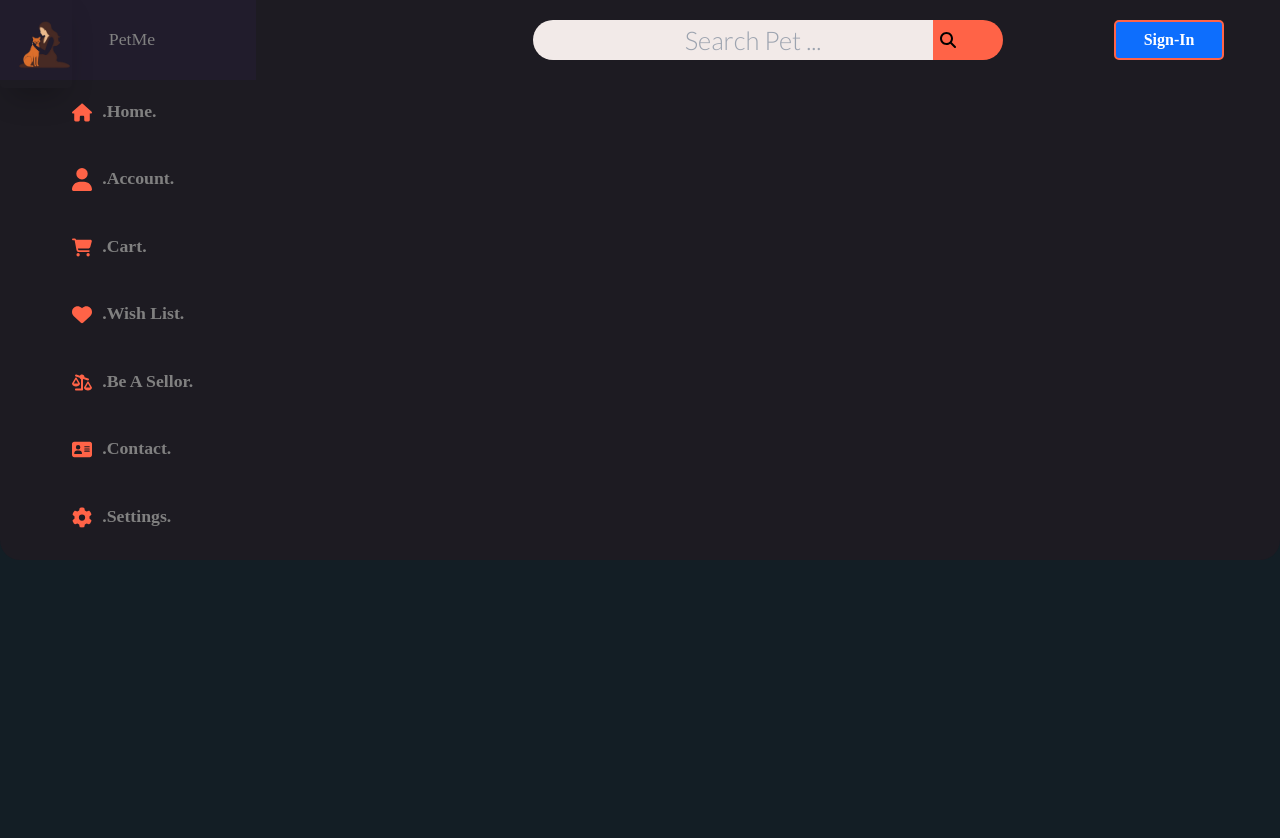
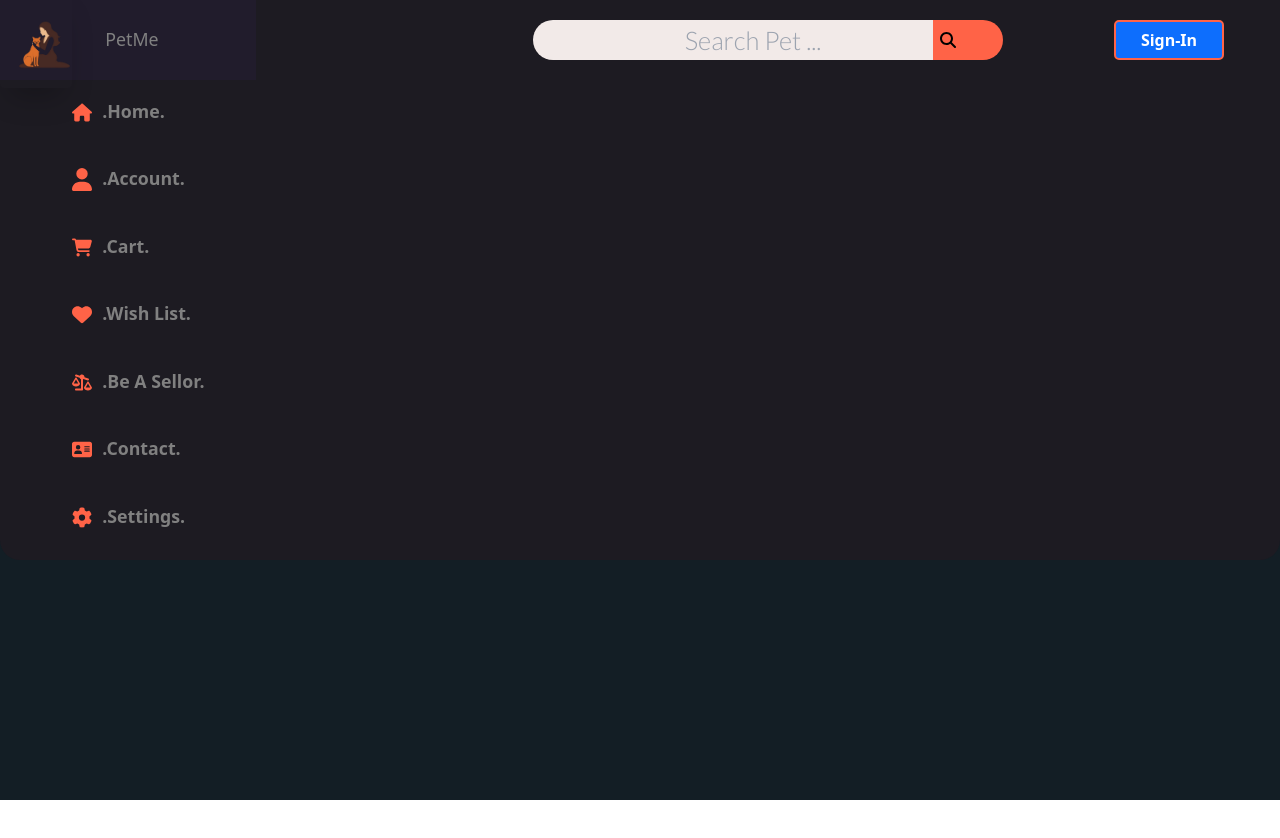
Before and after one commit to ArunavaCoderEm/PetMe-Home-For-Pets, a React (Vite) app: page /contact in a window 1280 px wide. Shown: the top 838 px of the page. After the commit the page ends 800 px from the top, so only its background shows below. Built offline with nearby package versions, Linux system fonts and the light colour scheme.

Commit message:
okay push will see it later

```diff
--- a/src/App.jsx
+++ b/src/App.jsx
@@ -1,6 +1,7 @@
 import Nav from './Components/Nav'
 import React from 'react'
 import Pages from './Pages/Pages'
+import './CSS/index.css'
 
 function App() {
   return (
--- a/src/CSS/Contact.css
+++ /dev/null
@@ -1,3 +0,0 @@
-h3{
-    margin-top: 5rem;
-}
--- a/src/CSS/Nav.css
+++ b/src/CSS/Nav.css
@@ -22,16 +22,6 @@
 
 *, *::before, *::after {
     box-sizing: inherit;
-}
-html, body {
-    margin: 0;
-    width: 100%;
-    color: hsl(var(--text-primary));
-    font-family: var(--font-main);
-    background-color: hsl(var(--background));
-    -webkit-font-smoothing: antialiased;
-    scroll-behavior: smooth;
-    box-sizing: border-box;
 }
 
 h1, h2, h3, h4, h5, h6 {
--- a/src/CSS/index.css
+++ b/src/CSS/index.css
@@ -12,6 +12,5 @@ html {
 }
 
 body {
-  height: 200vh;
   background: radial-gradient(rgb(19, 30, 37) 24.5%, rgb(19, 30, 37) 66%);
 }
--- a/src/Components/Caraousal.jsx
+++ b/src/Components/Caraousal.jsx
@@ -39,14 +39,14 @@ function Carousel() {
     }, []);
 
     return (
-        <div id="carouselExampleIndicators" className="carousel medc slide mx-auto" style={{ maxWidth: '1200px' }} data-ride="carousel">
+        <div id="carouselExampleIndicators" className="mt-10 carousel medc slide mx-auto" style={{ maxWidth: '1200px' }} data-ride="carousel">
             <div className="carousel-inner">
                 {slides.map((slide, index) => (
                     <div className={`carousel-item ${index === currentIndex ? 'active' : ''}`} key={index}>
                         <img src={slide.image} className="d-block w-100" style={{ maxHeight: '700px' }} alt={`Slide ${index}`} />
                         <div className="carousel-caption d-none d-md-block">
-                            <h5 className='text-zinc-800 text-3xl font-bold bg-transparent'>{slide.heading}</h5>
-                            <p className='text-black bg-warning bottom-0'>{slide.caption}</p>
+                            <h5 className='text-white text-3xl font-bold bg-slate-700 py-2'>{slide.heading}</h5>
+                            <p className='bg-slate-600 text-slate-300 font-semibold py-1'>{slide.caption}</p>
                         </div>
                     </div>
                 ))}
--- a/src/Pages/Contact.jsx
+++ b/src/Pages/Contact.jsx
@@ -1,11 +1,11 @@
 import React from 'react'
-import "../CSS/Contact.css"
+import '../CSS/index.css'
 
 export default function () {
   return (
      <>
-      <div className='container justify-content-center text-center'>
-        <h3 className='text-white justify-content-center'>Contact Us</h3>
+      <div className=''>
+        <h3 className='mt-24 text-white text-center font-bold text-4xl'>Contact Us</h3>
       </div>
      </>
   )
--- a/src/Pages/Home.jsx
+++ b/src/Pages/Home.jsx
@@ -1,5 +1,6 @@
 import React from 'react'
 import Caraousal from '../Components/Caraousal';
+import Search from '../Components/Search';
 import '../CSS/index.css';
 import '../CSS/Caraousal.css'
 
@@ -7,6 +8,7 @@ export default function Home() {
   return (
     <>
         <Caraousal/>
+        <Search/>
     </>
   )
 }
--- a/src/Pages/Sign.jsx
+++ b/src/Pages/Sign.jsx
@@ -3,7 +3,7 @@ import React from 'react'
 export default function () {
   return (
     <div>
-        <h1 className='text-white text-center'>Hi</h1>
+        <h1 className='mt-24 text-white text-center font-bold text-4xl'>Sign In</h1>
     </div>
   )
 }
--- a/src/main.jsx
+++ b/src/main.jsx
@@ -2,6 +2,7 @@ import React from 'react'
 import ReactDOM from 'react-dom/client'
 import App from './App'
 import { BrowserRouter } from 'react-router-dom';
+import '../src/CSS/index.css';
 
 ReactDOM.createRoot(document.getElementById('root')).render(
   <BrowserRouter>
```
